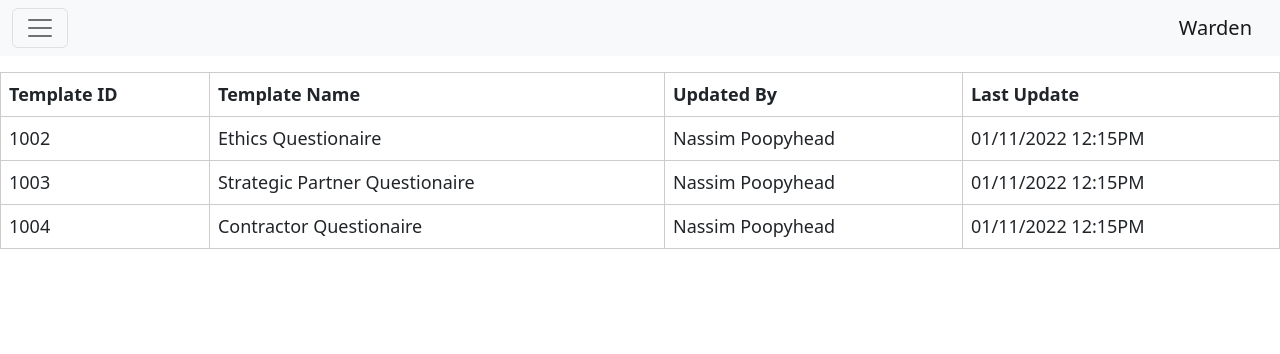
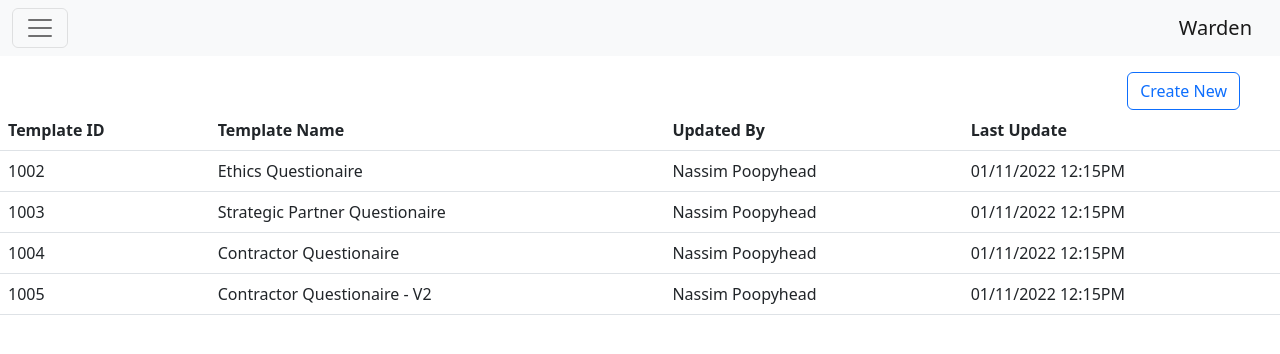
Before and after one commit to NessRo/Warden_FrontEnd, a React (Create React App) app in the folder Warden_FrontEnd/: page /Questionaire-Templates in a window 1280 px wide. Shown: the top 354 px of the page. Built offline with nearby package versions, Linux system fonts and the light colour scheme.

Commit message:
added new questionaire submit button

```diff
--- a/Warden_FrontEnd/src/components/Admin/QuestionaireTemplates/QuestionaireData.js
+++ b/Warden_FrontEnd/src/components/Admin/QuestionaireTemplates/QuestionaireData.js
@@ -17,4 +17,10 @@ export const QuestionaireData = [
         Last_update: '01/11/2022 12:15PM',
         Template_Id: 1004
     },
+    {
+        Template_name: 'Contractor Questionaire - V2',
+        Updated_by: 'Nassim Poopyhead',
+        Last_update: '01/11/2022 12:15PM',
+        Template_Id: 1005
+    },
 ]
--- a/Warden_FrontEnd/src/components/Admin/QuestionaireTemplates/QuestionaireTemplates.css
+++ b/Warden_FrontEnd/src/components/Admin/QuestionaireTemplates/QuestionaireTemplates.css
@@ -1,41 +1,5 @@
-.QuestionaireTemplatesTable {
-    display: flex;
-    flex-direction: column;
-    gap: 10px;
-    padding: 10rem;
-  }
-
-  table {
-    border-collapse: collapse;
-    width: 100%;
-  }
-
-  th,
-  td {
-    border: 1px solid #CCCCCC;
-    text-align: left;
-    padding: 8px;
-    font-size: 18px;
-  }
-
-  th {
-    background-color: FFFFFF;
-  }
-
-  td {
-    background-color: FFFFFF;
-  }
-
-  form {
-    display: flex;
-    gap: 5px;
-  }
-
-  form td:last-child {
-    display: flex;
-    justify-content: space-evenly;
-  }
-
-  form * {
-    font-size: 28px;
-  }
+#Create-new-questionaire-button{
+  margin-left: auto;
+  margin-right: 40px;
+  display: flex;
+}
--- a/Warden_FrontEnd/src/components/Admin/QuestionaireTemplates/QuestionaireTemplates.js
+++ b/Warden_FrontEnd/src/components/Admin/QuestionaireTemplates/QuestionaireTemplates.js
@@ -3,30 +3,19 @@ import './QuestionaireTemplates.css'
 import { QuestionaireData } from './QuestionaireData';
 import {nanoid} from 'nanoid';
 import Table from 'react-bootstrap/Table';
+import Button from 'react-bootstrap/Button';
+
 
 const QuestionaireTemplates = () => {
 
-  const [addformdata, setaddformdata] = useState({
-    Template_name: '',
-    Updated_by: '',
-    Last_update: ''
-
-  });
-
-  const handleAddFormChange = (event) => {
-    event.preventDefault();
-
-    const fieldName = event.target.getAttribute('name');
-    const fieldValue = event.target.value;
-
-    const newFormData = {...addformdata};
-    newFormData[fieldName] = fieldValue;
-
-    setaddformdata(newFormData)
-  };
 
 
   return (
+
+
+    <>
+    <Button variant="outline-primary" id="Create-new-questionaire-button">Create New</Button>{' '}
+
 
     <Table responsive>
       <thead>
@@ -47,42 +36,14 @@ const QuestionaireTemplates = () => {
       </thead>
       <tbody>
         {QuestionaireData.map((items) => <tr>
-        <td>{items.Template_Id}</td>
-        <td>{items.Template_name}</td>
-        <td>{items.Updated_by}</td>
-        <td>{items.Last_update}</td>
+          <td>{items.Template_Id}</td>
+          <td>{items.Template_name}</td>
+          <td>{items.Updated_by}</td>
+          <td>{items.Last_update}</td>
         </tr>)}
       </tbody>
 
-    </Table>
-
-
-    // <div className='QuestionaireTemplatesTable'>
-    //   <table>
-    //     <thead>
-    //       <tr>
-    //         <th>Template name</th>
-    //         <th>Updated by</th>
-    //         <th>Last update</th>
-    //       </tr>
-    //     </thead>
-    //     <tbody>
-    //       {QuestionaireData.map((items) => <tr>
-    //         <td>{items.Template_name}</td>
-    //         <td>{items.Updated_by}</td>
-    //         <td>{items.Last_update}</td>
-    //       </tr>)}
-    //     </tbody>
-    //   </table>
-
-    //   <h2>add a template</h2>
-    //   <form>
-    //     <input type = 'text' name="Template_name" required="required" onChange={handleAddFormChange}></input>
-    //     <input type = 'text' name="Updated_by" required="required" onChange={handleAddFormChange}></input>
-    //     <input type = 'text' name="Last_update" required="required" onChange={handleAddFormChange}></input>
-    //     <button type="submit">Add new</button>
-    //   </form>
-    // </div>
+    </Table></>
   );
 }
 
```
